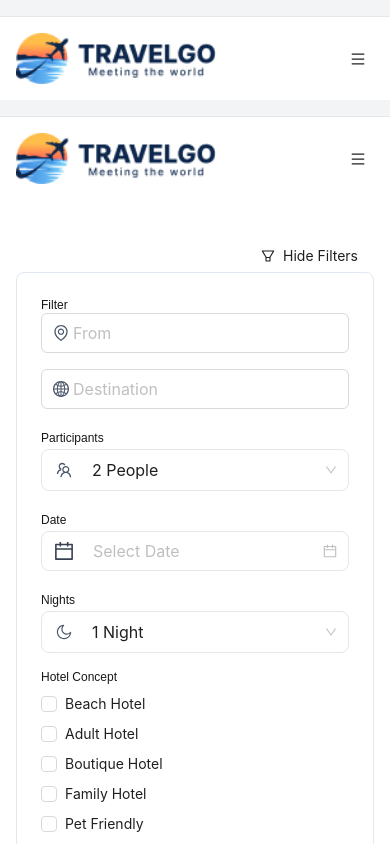
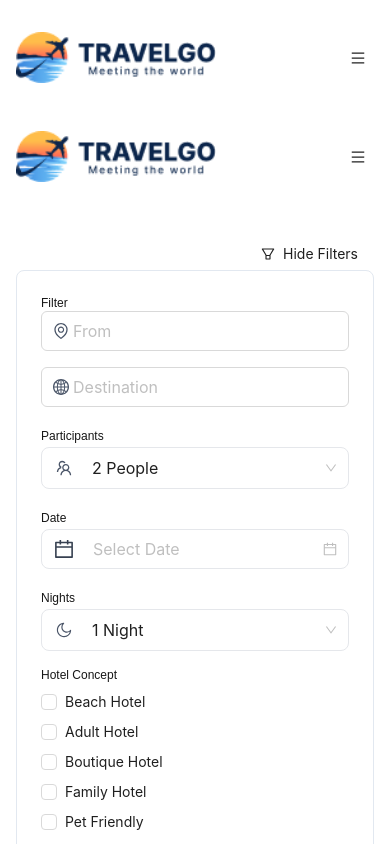
Before and after one commit to ZekiAydn/travel-app, a Next.js app: page /result in a window 390 px wide. Shown: the top 844 px of the page. Built offline with nearby package versions, Linux system fonts and the light colour scheme.

Commit message:
responsive header style

```diff
--- a/src/app/components/TopHeader.tsx
+++ b/src/app/components/TopHeader.tsx
@@ -10,7 +10,7 @@ const TopHeader: React.FC = () => {
     const { t } = useLanguageStore(); // t fonksiyonunu kullanarak çevirileri alıyoruz
 
     return (
-        <div className="flex flex-col space-y-2 bg-gray-100 py-2 border-b border-gray-200">
+        <div className="responsive-header flex flex-col space-y-2 bg-gray-100 py-2 border-b border-gray-200">
             <div className="container mx-auto flex justify-end items-center px-4 text-gray-600 text-sm">
 
                 <div className="hidden md:flex items-center space-x-8">
--- a/src/styles/globals.css
+++ b/src/styles/globals.css
@@ -120,12 +120,15 @@ body {
   --hover-color: #ff7a00;
 }
 
-a:hover,
-button:hover,
-.ant-btn:hover,
-.ant-radio-button-wrapper:hover,
-.ant-checkbox:hover {
+
+.ant-radio-button-wrapper:hover{
   color: var(--hover-color) !important;
   border-color: var(--hover-color) !important;
   background-color: rgba(255, 122, 0, 0.1) !important;
 }
+@media (max-width: 768px) {
+  .responsive-header {
+    background-color: white;
+    border: none;
+  }
+}
```
Also changed, not shown: 1 other file (tests, documents, lock files or other folders).
